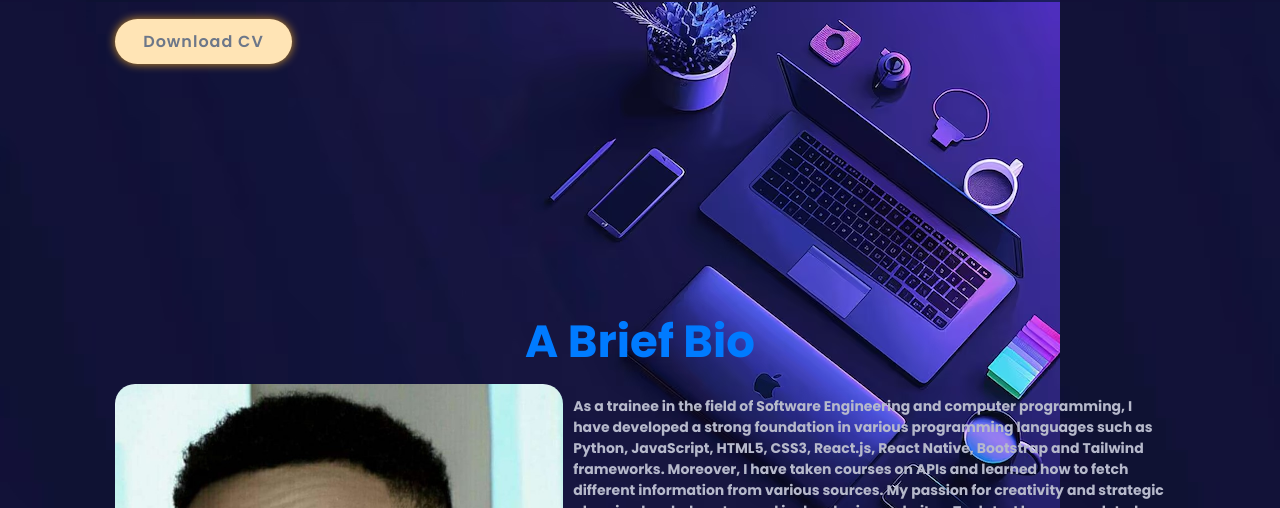
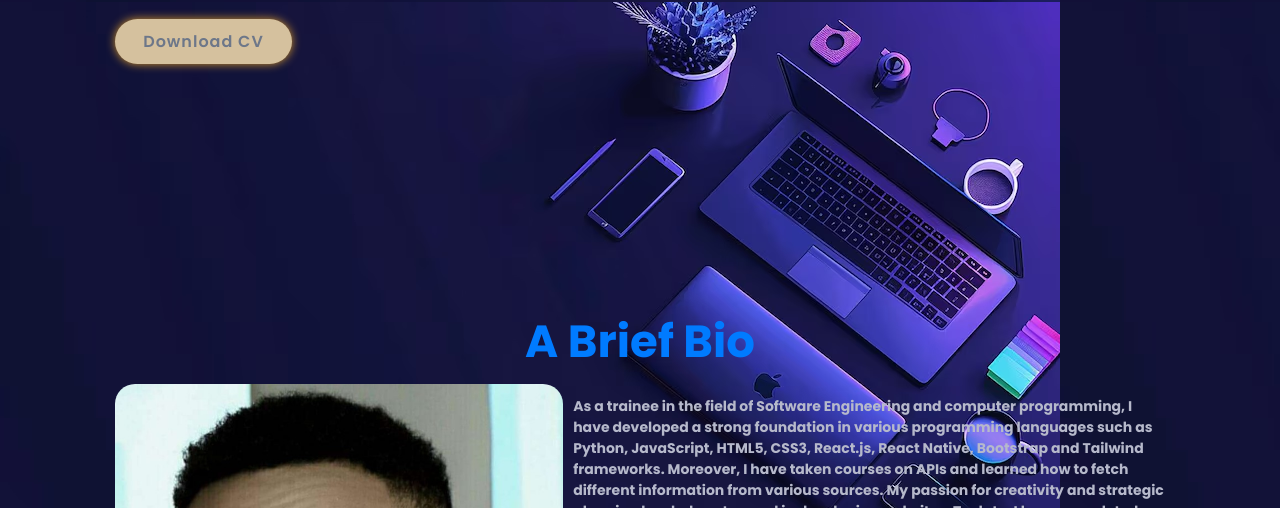
Before and after one commit to Yoseph-C-Kassa-Josa/OIBSIP-task-2, a plain HTML site: page index.html in a window 1280 px wide. Shown: the part 592-1100 px from the top of the page. Drawn offline with nearby package versions, Linux system fonts and the light colour scheme.

Commit message:
commited

```diff
--- a/style.css
+++ b/style.css
@@ -148,7 +148,7 @@ color: rgb(194, 188, 188);
 .btn{
   display: inline-block;
   padding:1rem 2.8rem;
-  background: moccasin;
+  background: rgb(213, 193, 158);
   border-radius: 4rem;
   box-shadow: 0 0 1rem rgb(210, 149, 42);
   font-size: 1.6rem;
```
